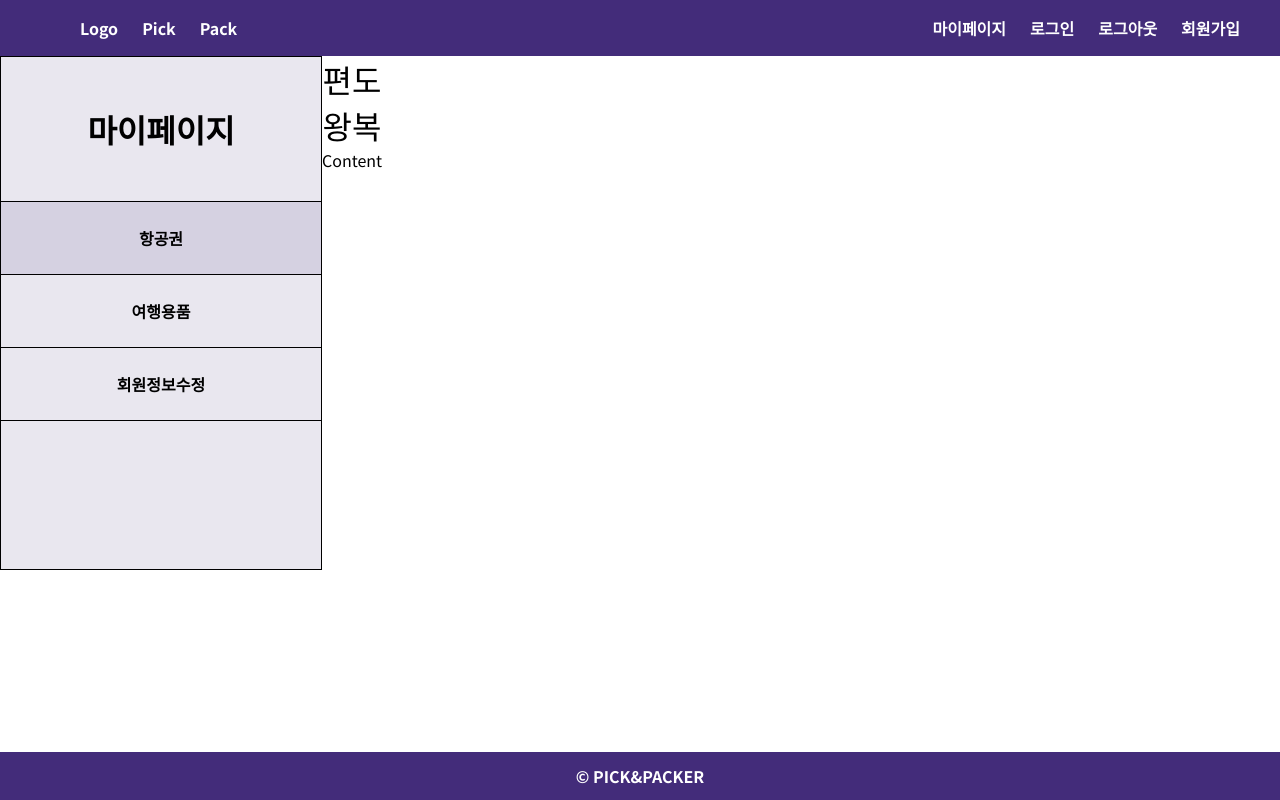
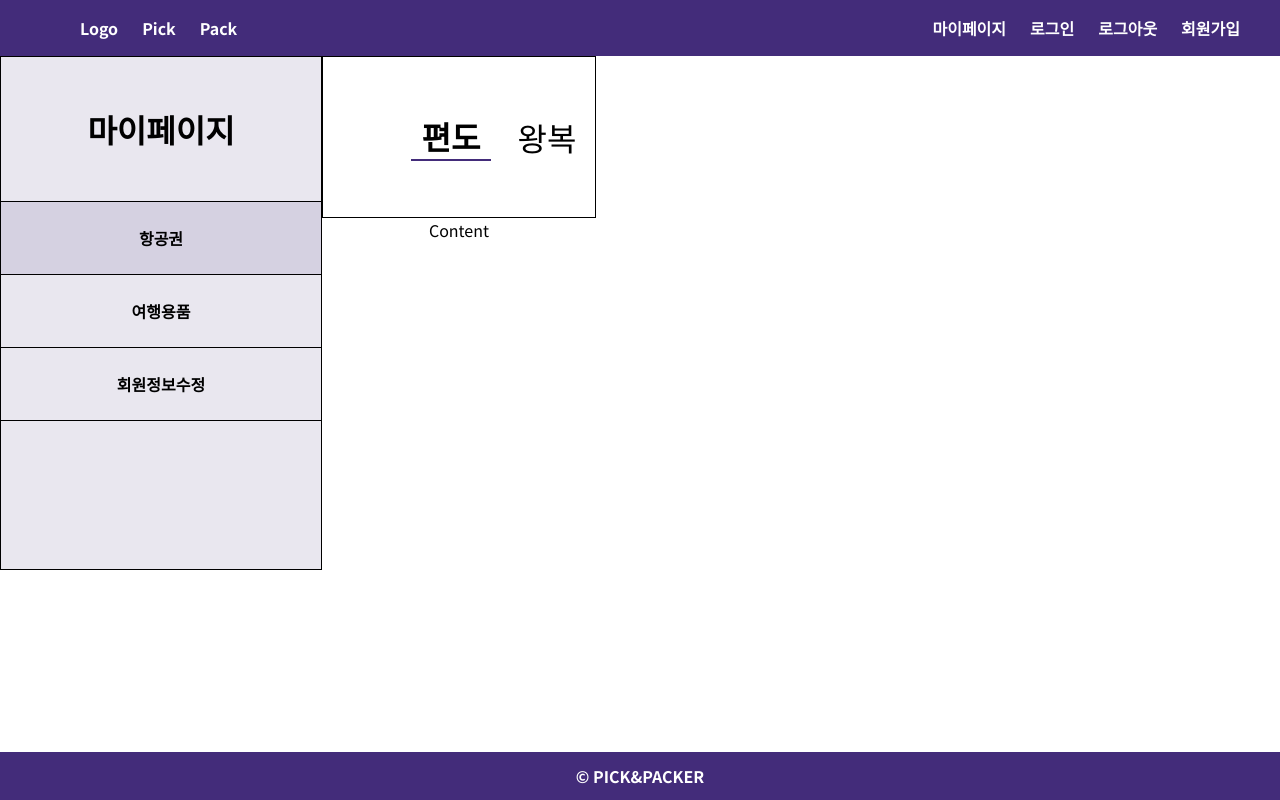
Before and after one commit to teamPickPack/pickpack, a React (Create React App) app in the folder front/: page /mypage in a window 1280 px wide. Built offline with nearby package versions, Linux system fonts and the light colour scheme.

Commit message:
feat : 마이페이지 탭 추가

```diff
--- a/front/src/pages/mypage/Mypage.jsx
+++ b/front/src/pages/mypage/Mypage.jsx
@@ -1,6 +1,6 @@
 import {useState} from 'react';
 import styled from "styled-components"
-
+import MypageTab from './elements/MypageTab';
 export default function Mypage(){
     const [mypageMode, setMypageMode] = useState(1);
     return(
@@ -20,10 +20,7 @@ export default function Mypage(){
                 </LeftContent>
             </MypageLeft>
             <div>
-                <div>
-                    <div style={{fontSize: '32px'}}>편도</div>
-                    <div style={{fontSize: '32px'}}>왕복</div>
-                </div>
+                <MypageTab mypageMode={mypageMode}/>
                 <div>
                     Content
                 </div>
--- /dev/null
+++ b/front/src/pages/mypage/elements/MypageTab.jsx
@@ -0,0 +1,57 @@
+import {useState, useEffect} from 'react';
+import styled from 'styled-components';
+
+export default function MypageTab({mypageMode}){
+    const [mypageTab, setMypageTab] = useState(1);
+    useEffect(() => {
+        setMypageTab(1);
+    }, [mypageMode])
+    return(
+        <TabBox>
+            {mypageMode === 1 && <Tab order={mypageTab}>
+                <span onClick={() => setMypageTab(1)}>편도</span>
+                <span onClick={() => setMypageTab(2)}>왕복</span>
+            </Tab>}
+            {mypageMode === 2 && <Tab order={mypageTab}>
+                <span onClick={() => setMypageTab(1)}>거래</span>
+                <span onClick={() => setMypageTab(2)}>대여</span>
+                <span onClick={() => setMypageTab(3)}>찜</span>
+            </Tab>}
+            {mypageMode === 3 && <></>}
+        </TabBox>
+    )
+}
+
+const TabBox = styled.div`
+    border: 1px solid black;
+    // position: relative;
+    div {
+        &:first-child {
+            height: 160px;
+            padding-left: 80px;
+        }
+    }
+`;
+
+const Tab = styled.div`
+    display: flex;
+    justify-content: space-around;
+    align-items: center;
+
+    span {
+        width: 64px;
+        padding: 0px 8px;
+        margin: 0px 8px;
+        font-size: 32px;
+        &:nth-child(${(props)=>props.order}) {
+            border-bottom: 2px solid #432c7a;
+            font-weight: bold;
+        }
+
+        &:hover {
+            cursor: pointer;
+            opacity: .7;
+            border-bottom: 1px solid #80489C;
+        }
+    }
+`;
```
